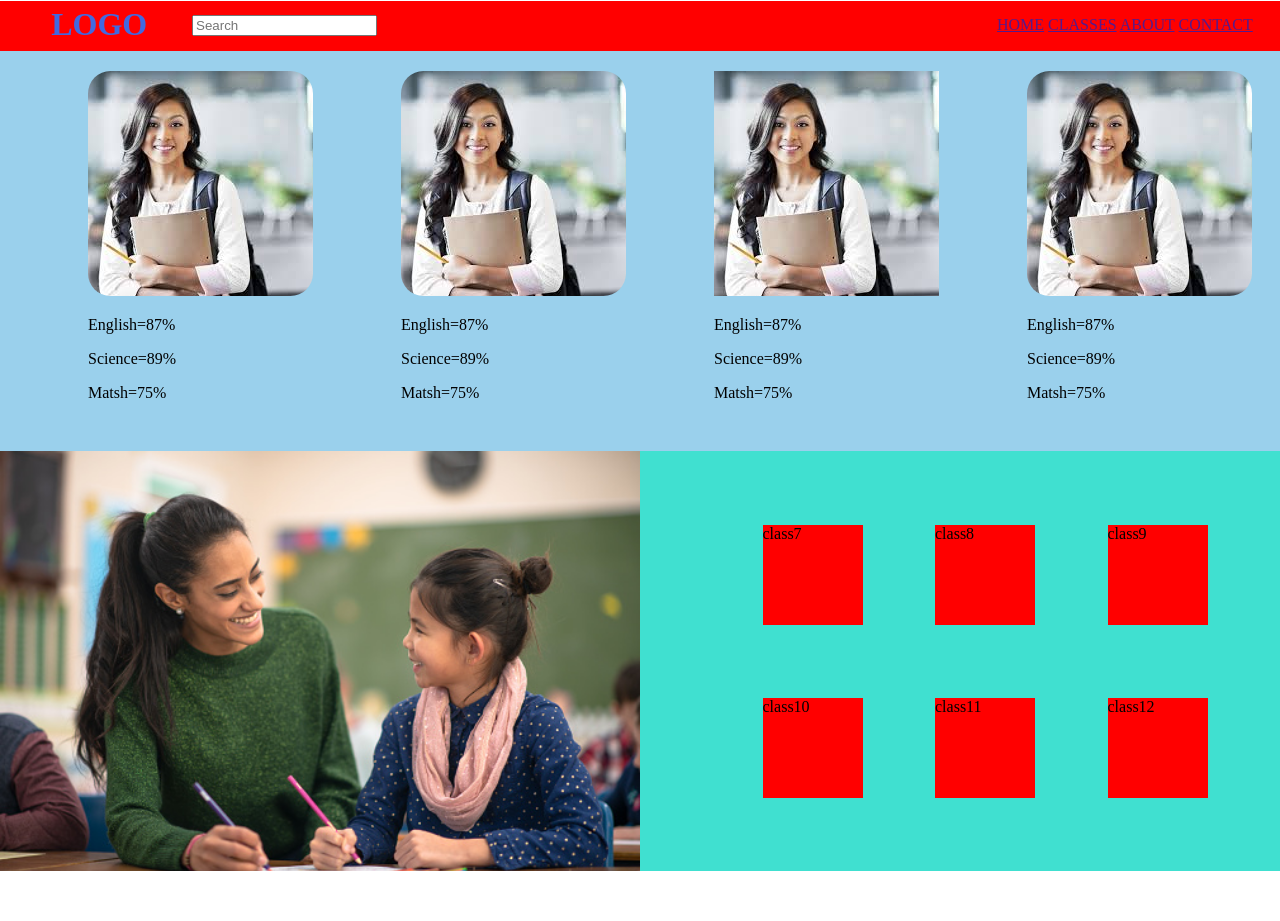
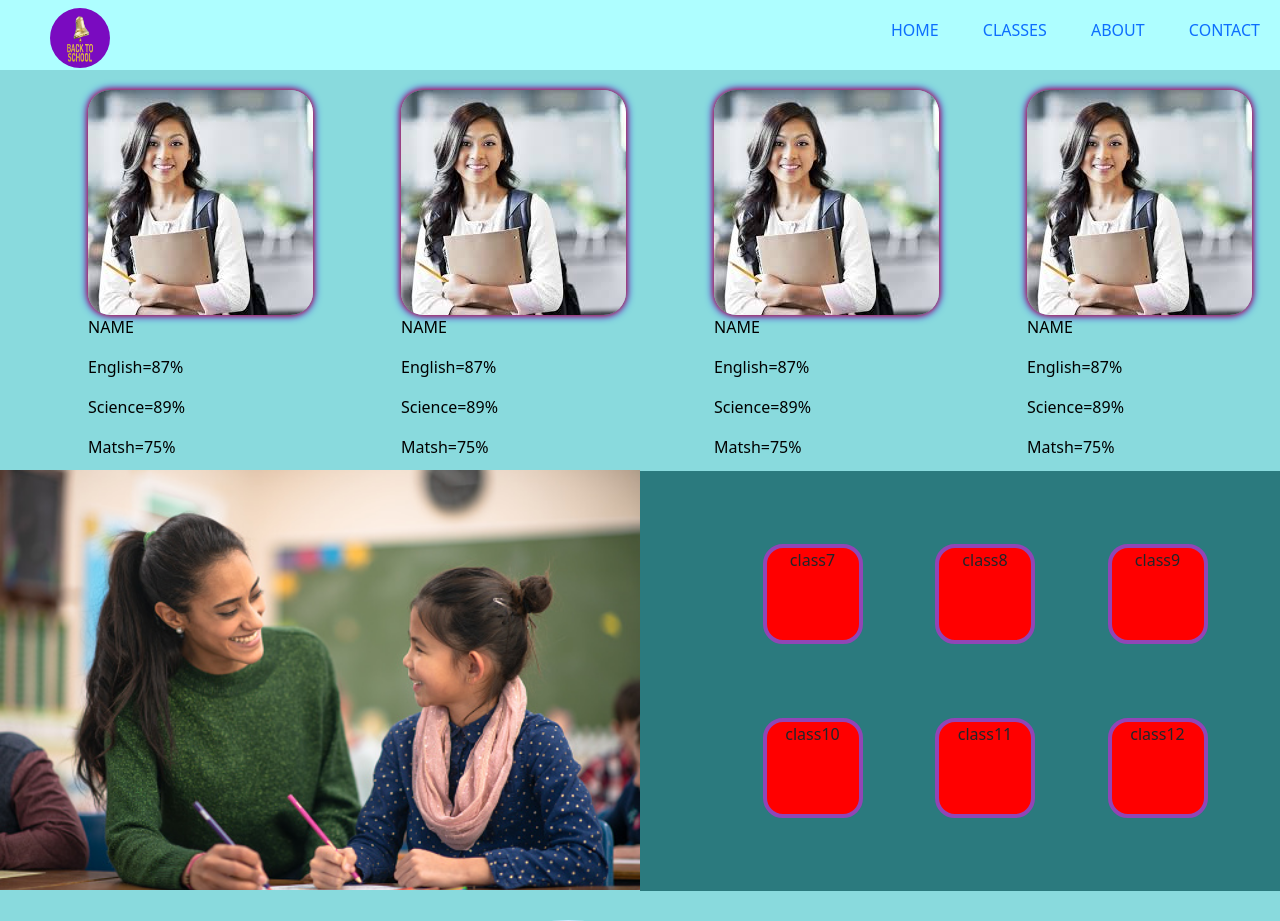
Before and after one commit to imAbhaySingh/project_1, a plain HTML site: page index.html in a window 1280 px wide. Shown: the top 921 px of the page. Before the commit the page ends 895 px from the top, so only its background shows below. Drawn offline with nearby package versions, Linux system fonts and the light colour scheme; a web font is replaced by a local one.

Commit message:
third commit

```diff
--- a/index.html
+++ b/index.html
@@ -2,62 +2,66 @@
 <html lang="en">
 
 <head>
-    <meta charset="UTF-8">
-    <meta http-equiv="X-UA-Compatible" content="IE=edge">
-    <meta name="viewport" content="width=device-width, initial-scale=1.0">
+    <meta charset="UTF-8" />
+    <meta http-equiv="X-UA-Compatible" content="IE=edge" />
+    <meta name="viewport" content="width=device-width, initial-scale=1.0" />
     <title>Coaching Website</title>
-    <link rel="stylesheet" href="styles.css">
+    <link rel="stylesheet" href="styles.css" />
+    <link href="https://fonts.googleapis.com/css2?family=Smooch&display=swap" rel="stylesheet" />
+
+    <link href="https://cdn.jsdelivr.net/npm/bootstrap@5.1.3/dist/css/bootstrap.min.css" rel="stylesheet" integrity="sha384-1BmE4kWBq78iYhFldvKuhfTAU6auU8tT94WrHftjDbrCEXSU1oBoqyl2QvZ6jIW3" crossorigin="anonymous" />
 </head>
 
 <body>
     <div class="navbar">
-        <h1 class="logo">LOGO</h1>
-        <input class="search" type="search" name="" placeholder="Search" id="">
+        <img class="logo" src="images/logo.png" alt="logo" srcset="" />
+
         <li>
-            <ul>
+            <ul class="ul">
                 <a href="">HOME</a>
                 <a href="">CLASSES</a>
                 <a href="">ABOUT</a>
                 <a href="">CONTACT</a>
-
             </ul>
         </li>
     </div>
     <div class="first_container">
         <div class="first">
-            <img src="images/download.jpg" alt="" srcset="">
+            <img src="images/download.jpg" alt="" srcset="" />
             <div>
-                <p>English=87% </p>
-                <p>Science=89% </p>
-                <p>Matsh=75% </p>
+                <p>NAME</p>
+                <p>English=87%</p>
+                <p>Science=89%</p>
+                <p>Matsh=75%</p>
             </div>
         </div>
         <div class="second">
-            <img src="images/download.jpg" alt="" srcset="">
+            <img src="images/download.jpg" alt="" srcset="" />
             <div>
-                <p>English=87% </p>
-                <p>Science=89% </p>
-                <p>Matsh=75% </p>
+                <p>NAME</p>
+                <p>English=87%</p>
+                <p>Science=89%</p>
+                <p>Matsh=75%</p>
             </div>
         </div>
         <div class="third">
-            <img src="images/download.jpg" alt="" srcset="">
+            <img src="images/download.jpg" alt="" srcset="" />
             <div>
-                <p>English=87% </p>
-                <p>Science=89% </p>
-                <p>Matsh=75% </p>
+                <p>NAME</p>
+                <p>English=87%</p>
+                <p>Science=89%</p>
+                <p>Matsh=75%</p>
             </div>
         </div>
         <div class="fourth">
-            <img src="images/download.jpg" alt="" srcset="">
+            <img src="images/download.jpg" alt="" srcset="" />
             <div>
-                <p>English=87% </p>
-                <p>Science=89% </p>
-                <p>Matsh=75% </p>
+                <p>NAME</p>
+                <p>English=87%</p>
+                <p>Science=89%</p>
+                <p>Matsh=75%</p>
             </div>
-
         </div>
-
     </div>
     <div class="second_container">
         <div class="img">
@@ -66,52 +70,42 @@
 
         <div class="class">
             <div class="firstpart">
-                <div class="class7">
-                    class7
-                </div>
+                <div class="class7">class7</div>
 
-                <div class="class8">
-                    class8
-                </div>
+                <div class="class8">class8</div>
 
-                <div class="class9">
-                    class9
-                </div>
+                <div class="class9">class9</div>
             </div>
             <div class="secondpart">
-                <div class="class10">
-                    class10
-                </div>
-                <div class="class11">
-                    class11
-                </div>
-                <div class="class12">
-                    class12
-                </div>
+                <div class="class10">class10</div>
+                <div class="class11">class11</div>
+                <div class="class12">class12</div>
             </div>
-
-
         </div>
     </div>
 
-    <div class="third_conatiner">
-        <div>
-            <img src="images/download.download.jpg" alt="" srcset="">
+    <div class="third_container">
+        <div id="carouselExampleControls" class="carousel slide" data-bs-ride="carousel">
+            <div class="carousel-inner">
+                <div class="carousel-item active">
+                    <img id="image1" src="images/person1.avif" alt="images" srcset="" />
+                    <h4>Lorem ipsum dolor sit amet consectetur adipisicing elit. Hic velit cumque amet quia aliquid voluptatum modi eveniet possimus distinctio, vel delectus. Alias fugit deserunt ipsam, reprehenderit unde accusantium veritatis atque?</h4>
+                </div>
+                <div class="carousel-item">
+                    <img id="image2" src="images/person2.avif" alt="images" srcset="" />
+                    <h4>Lorem ipsum dolor sit amet consectetur, adipisicing elit. Similique earum quaerat consectetur officia corporis beatae impedit sint nemo enim eum nihil ut, architecto labore rerum molestias dolore sequi quisquam nostrum.</h4>
+                </div>
+            </div>
+            <button class="carousel-control-prev" type="button" data-bs-target="#carouselExampleControls" data-bs-slide="prev">
+          <span class="carousel-control-prev-icon"></span>
+        </button>
+            <button class="carousel-control-next" type="button" data-bs-target="#carouselExampleControls" data-bs-slide="next">
+          <span class="carousel-control-next-icon"></span>
+        </button>
         </div>
     </div>
 
-
-
-
-
-
-
-
-
-
-
-
-
+    <script src="https://cdn.jsdelivr.net/npm/bootstrap@5.1.3/dist/js/bootstrap.bundle.min.js" integrity="sha384-ka7Sk0Gln4gmtz2MlQnikT1wXgYsOg+OMhuP+IlRH9sENBO0LRn5q+8nbTov4+1p" crossorigin="anonymous"></script>
     <script src="index.js"></script>
 </body>
 
--- a/styles.css
+++ b/styles.css
@@ -4,45 +4,47 @@ body {
     }
 
     .navbar {
-    background-color: red;
-    height: 50px;
-    position: relative;
-    bottom: 20px;
+        background-color: #AEFEFF;
+        height: 70px;
+        position: fixed;
+        display: flex;
+        justify-content: center;
     }
 
     .logo {
-    color: royalblue;
-    margin-left: 4%;
-    padding-top: 5px;
-}
-
-.search {
-    position: relative;
-    bottom: 65px;
-    left: 15%;
+        height: 60px;
+        width: 60px;
+        background-color: #7A0BC0;
+        border-radius: 100%;
+        margin-left: 50px;
     }
 
     li {
         list-style: none;
-    display: inline-block;
-    position: relative;
-    bottom: 65px;
-    left: 60%;
+        display: flex;
+        justify-content: space-around;
+        padding-left: 10px;
     }
 
-li ul td {
-    color: yellowgreen;
+    .ul a {
+        padding: 5px 20px;
+        text-decoration: none;
     }
 
-
+    li ul :hover {
+        font-family: 'Open Sans', sans-serif;
+        text-decoration-line: none;
+        color: black;
+        cursor: pointer;
+        /* padding: 0px 0px; */
+    }
     /* first container starts from here */
 
     .first_container {
         color: salmon;
-    background-color: #9AD0EC;
+        background-color: rgb(137, 218, 221);
         margin: 0;
         position: relative;
-    bottom: 20px;
         height: 400px;
         display: flex;
         justify-content: space-evenly;
@@ -56,6 +58,7 @@ li ul td {
 
     .first img {
         border-radius: 10%;
+        box-shadow: 0 0 6px #FF0000, 0 0 10px #0000FF;
     }
 
     .second {
@@ -66,6 +69,7 @@ li ul td {
 
     .second img {
         border-radius: 10%;
+        box-shadow: 0 0 6px #FF0000, 0 0 10px #0000FF;
     }
 
     .third {
@@ -74,8 +78,9 @@ li ul td {
         color: black;
     }
 
-.three img {
+    .third img {
         border-radius: 10%;
+        box-shadow: 0 0 6px #FF0000, 0 0 10px #0000FF;
     }
 
     .fourth {
@@ -86,14 +91,13 @@ li ul td {
 
     .fourth img {
         border-radius: 10%;
+        box-shadow: 0 0 6px #FF0000, 0 0 10px #0000FF;
     }
-
-
     /* second conatiner starts from here */
 
     .second_container {
         height: 400px;
-    background-color: tomato;
+        background-color: rgb(137, 218, 221);
     }
 
     .img {
@@ -101,19 +105,17 @@ li ul td {
         position: relative;
         background-image: url(images/class.jpg);
         background-size: cover;
-    /* opacity: 50%; */
         width: 50%;
         height: 420px;
-    bottom: 20px;
     }
 
     .class {
         position: relative;
-    background-color: turquoise;
+        background-color: rgb(43, 122, 126);
         width: 50%;
         height: 420px;
         left: 50%;
-    bottom: 444px;
+        bottom: 425px;
         display: flex;
         justify-content: space-evenly;
         flex-direction: column;
@@ -136,6 +138,10 @@ li ul td {
         display: inline-block;
         height: 100px;
         width: 100px;
+        border: solid #9145B6 4px;
+        border-radius: 20%;
+        display: flex;
+        justify-content: space-around;
     }
 
     .class8 {
@@ -143,6 +149,10 @@ li ul td {
         display: inline-block;
         height: 100px;
         width: 100px;
+        border: solid #9145B6 4px;
+        border-radius: 20%;
+        display: flex;
+        justify-content: space-around;
     }
 
     .class9 {
@@ -150,6 +160,10 @@ li ul td {
         display: inline-block;
         height: 100px;
         width: 100px;
+        border: solid #9145B6 4px;
+        border-radius: 20%;
+        display: flex;
+        justify-content: space-around;
     }
 
     .class10 {
@@ -157,6 +171,10 @@ li ul td {
         display: inline-block;
         height: 100px;
         width: 100px;
+        border: solid #9145B6 4px;
+        border-radius: 20%;
+        display: flex;
+        justify-content: space-around;
     }
 
     .class11 {
@@ -164,6 +182,10 @@ li ul td {
         display: inline-block;
         height: 100px;
         width: 100px;
+        border: solid #9145B6 4px;
+        border-radius: 20%;
+        display: flex;
+        justify-content: space-around;
     }
 
     .class12 {
@@ -171,12 +193,36 @@ li ul td {
         display: inline-block;
         height: 100px;
         width: 100px;
+        border: solid #9145B6 4px;
+        border-radius: 20%;
+        display: flex;
+        justify-content: space-around;
     }
-
-
     /* third container starts here */
 
     .third_container {
-    height: 400px;
+        background-color: rgb(137, 218, 221);
+        display: flex;
+        flex-direction: column;
+        justify-content: center;
         align-items: center;
+        text-align: center;
     }
+
+    h4 {
+        width: 750px;
+    }
+
+    #image1 {
+        border-radius: 100%;
+        width: 300px;
+        height: 300px;
+        margin-top: 50px;
+    }
+
+    #image2 {
+        border-radius: 100%;
+        width: 300px;
+        height: 300px;
+        margin-top: 50px;
+    }
```
Also changed, not shown: images/logo.png (added), images/person1.avif (added), images/person2.avif (added). Lines whose indentation alone changed are shown as unchanged.
